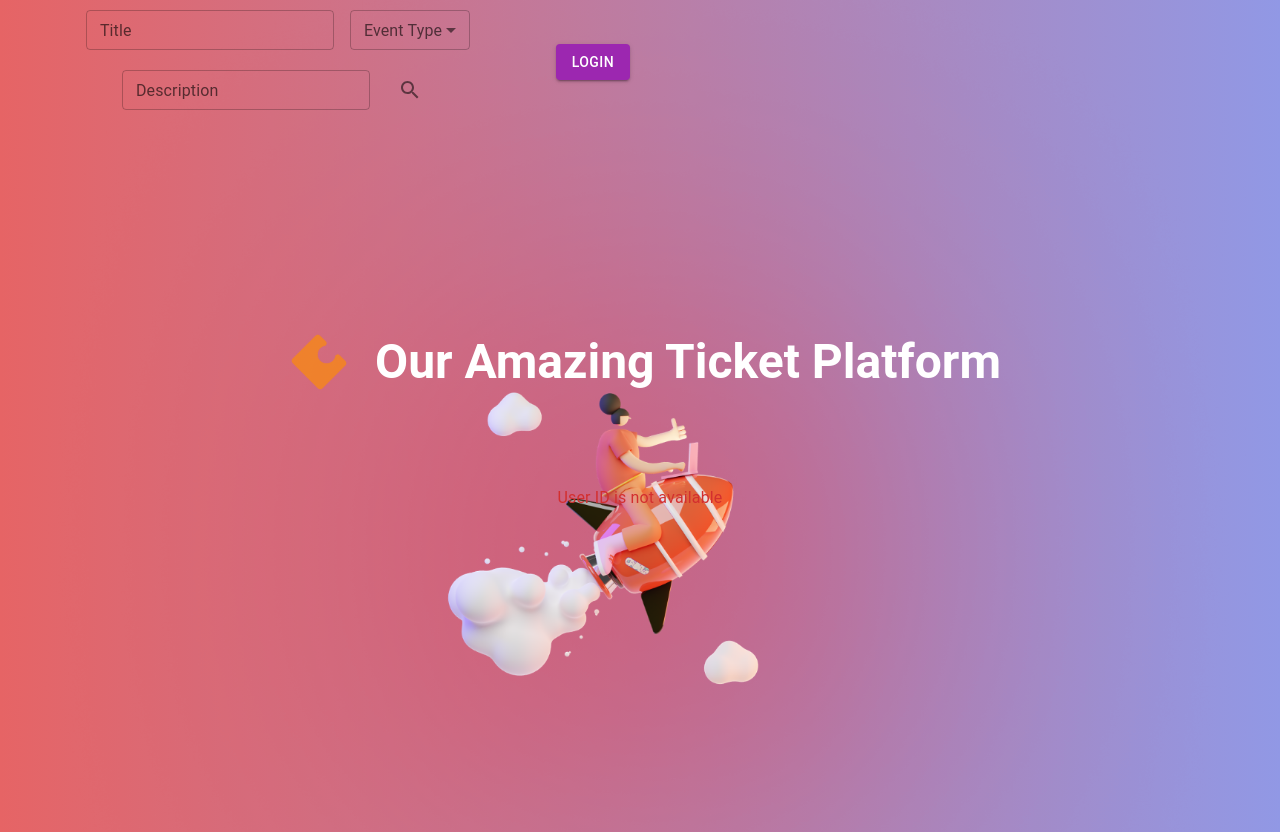
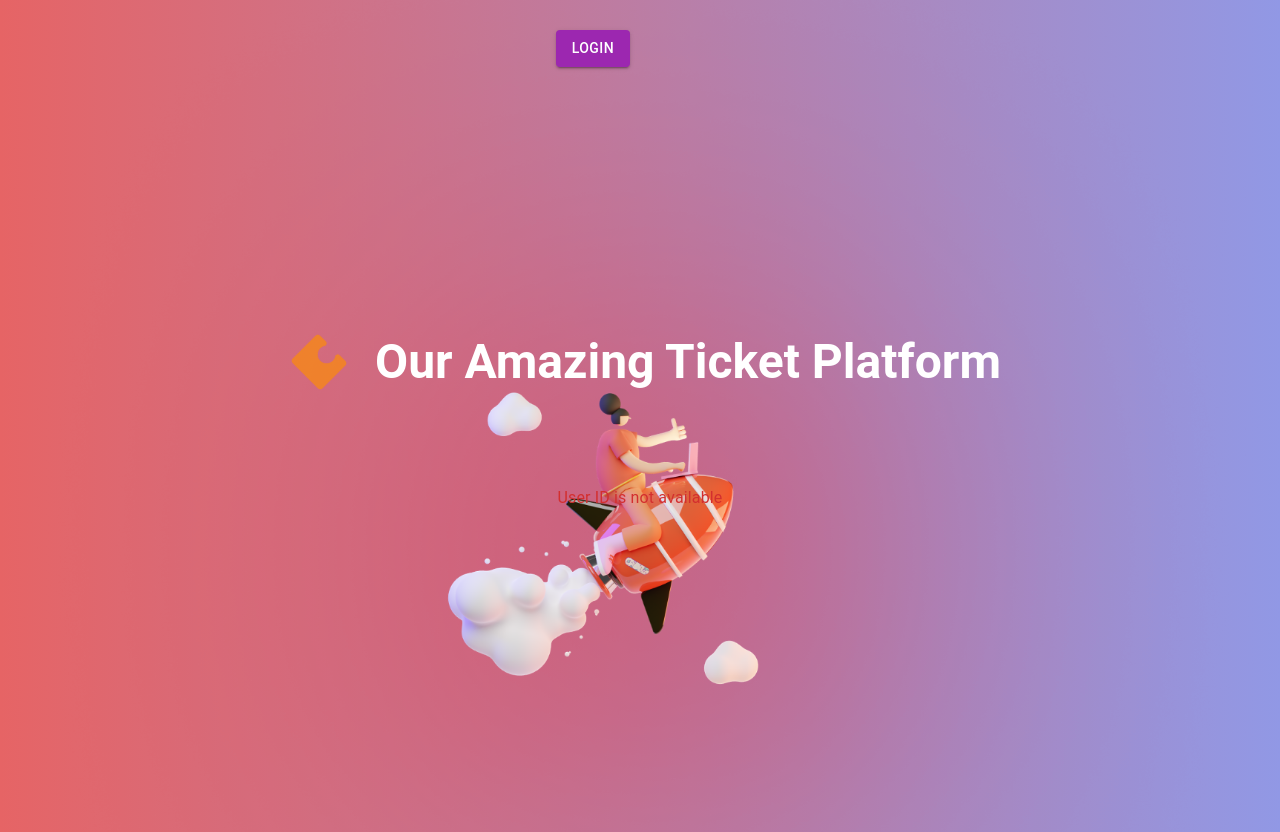
Before and after one commit to JoeJoeFang/9900, a React (Create React App) app in the folder frontend/: page /my-account in a window 1280 px wide. Built offline with nearby package versions, Linux system fonts and the light colour scheme.

Commit message:
search update

```diff
--- a/frontend/src/pages/AllEvent.jsx
+++ b/frontend/src/pages/AllEvent.jsx
@@ -69,6 +69,7 @@ const EventsList = () => {
                 backgroundPosition: 'center, center',
                 p: theme.spacing(2),
             }}>
+
                 <Box sx={{ position: 'absolute', top: 10, display: 'flex', alignItems: 'center', width: '100%', justifyContent: 'space-around' }}></Box>
                 <Box sx={{ position: 'absolute', top: 10, right: 10, display: 'flex', alignItems:'center' }}>
                 <SearchEvents onSearch={handleSearch} searchCallback={searchCallback} />
--- a/frontend/src/pages/EventDetails.jsx
+++ b/frontend/src/pages/EventDetails.jsx
@@ -284,7 +284,6 @@ const EventDetails = () => {
             }}>
                 <Box sx={{ position: 'absolute', top: 10, display: 'flex', alignItems: 'center', width: '100%', justifyContent: 'space-around' }}></Box>
                 <Box sx={{ position: 'absolute', top: 10, right: 10, display: 'flex',alignItems:'center'}}>
-                <SearchEvents onSearch={handleSearch} />
                     {/* <CreateNewEvent /> */}
                     {/* <MyBookings /> */}
                     {/* <HostProfile /> */}
--- a/frontend/src/pages/MyAccount.jsx
+++ b/frontend/src/pages/MyAccount.jsx
@@ -22,11 +22,7 @@ const MyAccount = () => {
     const [isLoading, setIsLoading] = useState(true);
     const [error, setError] = useState('');
     const [rechargeAmount, setRechargeAmount] = useState('');
-
-
-    const handleSearch = (searchTerm) => {
-        console.log("Search term:", searchTerm);
-    };
+;
 
     const fetchCustomerDetails = async () => {
         setIsLoading(true);
@@ -103,7 +99,6 @@ const MyAccount = () => {
         }}>
             <Box sx={{ position: 'absolute', top: 10, display: 'flex', alignItems: 'center', width: '100%', justifyContent: 'space-around' }}></Box>
             <Box sx={{ position: 'absolute', top: 10, right: 10, display: 'flex',alignItems:'center' }}>
-                <SearchEvents onSearch={handleSearch} />
                 <Navbar></Navbar>
             </Box>
             <div style={{ display: 'flex', justifyContent: 'center', alignItems: 'center', flexDirection: 'column', padding: '20px' }}>
--- a/frontend/src/pages/MyBookingPage.jsx
+++ b/frontend/src/pages/MyBookingPage.jsx
@@ -123,13 +123,6 @@ const BookingList = () => {
         return difference > 7;
     };
 
-    const handleSearch = (searchTerm) => {
-        const filteredEvents = events.filter((event) =>
-            event.title.toLowerCase().includes(searchTerm.toLowerCase())
-        );
-        setEvents(filteredEvents);
-    };
-
     const navigate = useNavigate();
 
 
@@ -148,7 +141,6 @@ const BookingList = () => {
         }}>
             <Box sx={{ position: 'absolute', top: 10, display: 'flex', alignItems: 'center', width: '100%', justifyContent: 'space-around' }}></Box>
             <Box sx={{ position: 'absolute', top: 10, right: 10, display: 'flex',alignItems:'center' }}>
-                <SearchEvents onSearch={handleSearch} />
                 <Navbar></Navbar>
             </Box>
             <HeaderLogo theme={theme} />
--- a/frontend/src/pages/MyHostedEventsPage.jsx
+++ b/frontend/src/pages/MyHostedEventsPage.jsx
@@ -2,7 +2,7 @@ import React, { useEffect, useState } from 'react';
 import axios from 'axios';
 import { Card, CardContent, Typography, CardMedia, CircularProgress, Box, Link } from '@mui/material';
 import { createTheme } from '@mui/material/styles';
-import SearchEvents from '../components/SearchEvents';
+//import SearchEvents from '../components/SearchEvents';
 import { Button } from '@mui/material';
 import { Dialog, DialogActions, DialogContent, DialogContentText, DialogTitle } from '@mui/material';
 import { useNavigate } from 'react-router-dom';
@@ -30,15 +30,15 @@ const MyHostedEventsPage = () => {
     const [openDialog, setOpenDialog] = useState(false);
     const [currentEventId, setCurrentEventId] = useState(null);
     const navigate = useNavigate();
-    const handleSearch = (searchTerm) => {
-        // Implement the logic to filter your events based on the search term
-        // For example, you can set the events state to a filtered list of events
-        // that match the search term.
-        const filteredEvents = events.filter((event) =>
-            event.title.toLowerCase().includes(searchTerm.toLowerCase())
-        );
-        setEvents(filteredEvents);
-    };
+    // const handleSearch = (searchTerm) => {
+    //     // Implement the logic to filter your events based on the search term
+    //     // For example, you can set the events state to a filtered list of events
+    //     // that match the search term.
+    //     const filteredEvents = events.filter((event) =>
+    //         event.title.toLowerCase().includes(searchTerm.toLowerCase())
+    //     );
+    //     setEvents(filteredEvents);
+    // };
 
     const fetchEvents = async () => {
         setIsLoading(true);
@@ -136,7 +136,6 @@ const MyHostedEventsPage = () => {
         }}>
             <Box sx={{ position: 'absolute', top: 10, display: 'flex', alignItems: 'center', width: '100%', justifyContent: 'space-around' }}></Box>
             <Box sx={{ position: 'absolute', top: 10, right: 10, display: 'flex',alignItems:'center'}}>
-                <SearchEvents onSearch={handleSearch} />
                 {/* <CreateNewEvent /> */}
                 {/* <HostProfile /> */}
                 {/* <Logout /> */}
```
